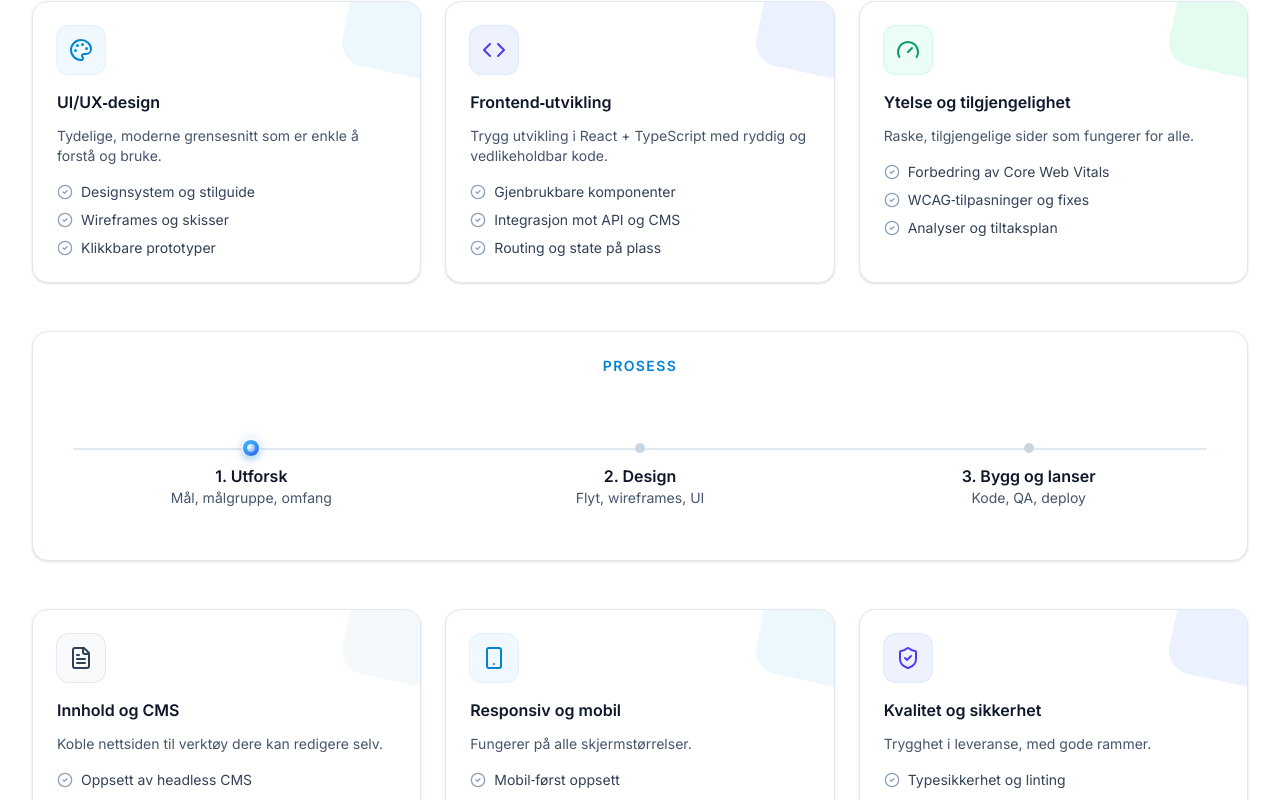
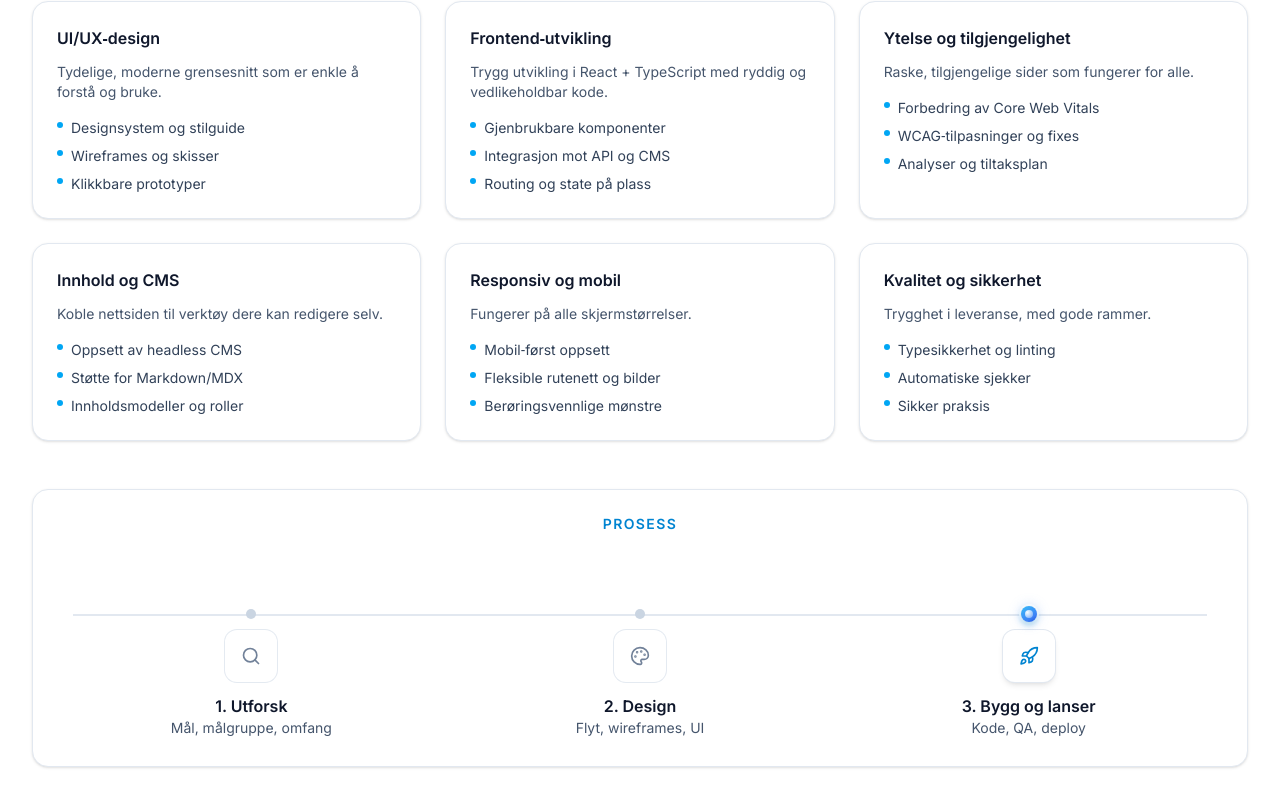
Before and after one commit to robfil50219/codeforge-site, a React (Vite) app: page / in a window 1280 px wide. Shown: the part 920-1720 px from the top of the page. Built offline with nearby package versions, Linux system fonts and the light colour scheme.

Commit message:
Refactor Services component: streamline service rendering, enhance process details, and improve accessibility features

```diff
--- a/src/components/Services.tsx
+++ b/src/components/Services.tsx
@@ -1,75 +1,50 @@
 // src/components/Services.tsx
-import { useEffect, useRef, useState } from "react";
+import React, { useEffect, useMemo, useRef, useState } from "react";
 import { useTranslation } from "react-i18next";
-import {
-  Palette,
-  Code,
-  Gauge,
-  FileText,
-  Smartphone,
-  ShieldCheck,
-  CheckCircle2,
-} from "lucide-react";
-import type { LucideIcon } from "lucide-react";
+import { Search, Palette, Rocket } from "lucide-react";
 
 type Service = {
   title: string;
   blurb: string;
   points: string[];
-  Icon: LucideIcon;
-  tone?: "sky" | "indigo" | "emerald" | "slate";
 };
 
 export default function Services() {
   const { t } = useTranslation();
 
-  // Primary services with icons
   const primary: Service[] = [
     {
       title: t("services.primary.uiux.title"),
       blurb: t("services.primary.uiux.blurb"),
       points: t("services.primary.uiux.points", { returnObjects: true }) as string[],
-      Icon: Palette,
-      tone: "sky",
     },
     {
       title: t("services.primary.frontend.title"),
       blurb: t("services.primary.frontend.blurb"),
       points: t("services.primary.frontend.points", { returnObjects: true }) as string[],
-      Icon: Code,
-      tone: "indigo",
     },
     {
       title: t("services.primary.perf.title"),
       blurb: t("services.primary.perf.blurb"),
       points: t("services.primary.perf.points", { returnObjects: true }) as string[],
-      Icon: Gauge,
-      tone: "emerald",
     },
   ];
 
-  // Extra services with icons
   const extras: Service[] = [
     {
       title: t("services.extras.cms.title"),
       blurb: t("services.extras.cms.blurb"),
       points: t("services.extras.cms.points", { returnObjects: true }) as string[],
-      Icon: FileText,
-      tone: "slate",
     },
     {
       title: t("services.extras.responsive.title"),
       blurb: t("services.extras.responsive.blurb"),
       points: t("services.extras.responsive.points", { returnObjects: true }) as string[],
-      Icon: Smartphone,
-      tone: "sky",
     },
     {
       title: t("services.extras.quality.title"),
       blurb: t("services.extras.quality.blurb"),
       points: t("services.extras.quality.points", { returnObjects: true }) as string[],
-      Icon: ShieldCheck,
-      tone: "indigo",
     },
   ];
 
@@ -77,69 +52,97 @@ export default function Services() {
     returnObjects: true,
   }) as { step: string; text: string }[];
 
-  // -------- Animated process dot --------
+  // --- Animated process strip state ---
   const trackRef = useRef<HTMLDivElement | null>(null);
-  const stepRefs = useRef<(HTMLDivElement | null)[]>([]);
+  const stepRefs = useMemo(
+    () => Array.from({ length: steps.length }, () => React.createRef<HTMLDivElement>()),
+    [steps.length]
+  );
+
   const [dotLeft, setDotLeft] = useState<number>(0);
+  const [activeIdx, setActiveIdx] = useState(0);
+  const [inView, setInView] = useState(false);
+  const [pause, setPause] = useState(false);
 
-  useEffect(() => {
-    positionDotAtIndex(0);
-    const onResize = () => positionDotAtIndex(0);
-    window.addEventListener("resize", onResize);
-    return () => window.removeEventListener("resize", onResize);
-    // We intentionally want a single run + resize binding
-  }, []);
+  // NEW: which step's dropdown is open (desktop & mobile share this)
+  const [openIdx, setOpenIdx] = useState<number | null>(null);
 
-  function positionDotAtIndex(idx: number) {
+  const prefersReducedMotion =
+    typeof window !== "undefined" &&
+    window.matchMedia &&
+    window.matchMedia("(prefers-reduced-motion: reduce)").matches;
+
+  const positionDotAtIndex = (idx: number) => {
     const track = trackRef.current;
-    const stepEl = stepRefs.current[idx];
+    const stepEl = stepRefs[idx]?.current as HTMLDivElement | null;
     if (!track || !stepEl) return;
     const trackRect = track.getBoundingClientRect();
     const stepRect = stepEl.getBoundingClientRect();
     const centerX = stepRect.left + stepRect.width / 2;
     setDotLeft(centerX - trackRect.left);
-  }
+  };
 
-  // Icon tone styles
-  const toneStyle = (tone: Service["tone"]) => {
-    switch (tone) {
-      case "sky":
-        return {
-          ring: "ring-sky-100",
-          bg: "bg-sky-50",
-          icon: "text-sky-600",
-          glow: "bg-sky-100/60",
+  // initial position + on resize
+  useEffect(() => {
+    positionDotAtIndex(0);
+    const onResize = () => positionDotAtIndex(activeIdx);
+    window.addEventListener("resize", onResize);
+    return () => window.removeEventListener("resize", onResize);
+    // eslint-disable-next-line react-hooks/exhaustive-deps
+  }, []);
+
+  // observe visibility to only auto-animate when on screen
+  useEffect(() => {
+    if (!trackRef.current) return;
+    const observer = new IntersectionObserver(
+      ([entry]) => setInView(entry.isIntersecting),
+      { rootMargin: "-20% 0px -20% 0px", threshold: 0.2 }
+    );
+    observer.observe(trackRef.current);
+    return () => observer.disconnect();
+  }, []);
+
+  // auto-advance the active index (skip if reduced motion or paused or not in view)
+  useEffect(() => {
+    if (prefersReducedMotion || pause || !inView) return;
+    const id = window.setInterval(() => {
+      setActiveIdx((idx) => {
+        const next = (idx + 1) % steps.length;
+        positionDotAtIndex(next);
+        return next;
+      });
+    }, 2600);
+    return () => window.clearInterval(id);
+    // eslint-disable-next-line react-hooks/exhaustive-deps
+  }, [pause, inView, prefersReducedMotion, steps.length]);
+
+  // re-center dot on activeIdx
+  useEffect(() => {
+    positionDotAtIndex(activeIdx);
+    // eslint-disable-next-line react-hooks/exhaustive-deps
+  }, [activeIdx]);
+
+  // icons per step (index-based, stays consistent with 3-step flow)
+  const stepIcons = [Search, Palette, Rocket];
+
+  // Try to pull longer detail text from i18n; fallback to the short text
+  const detailFor = (idx: number) => {
+    const key = `services.process.details.${idx}`;
+    const maybe = t(key, { defaultValue: "" }) as string;
+    return maybe && maybe.trim().length > 0 ? maybe : steps[idx]?.text;
   };
-      case "indigo":
-        return {
-          ring: "ring-indigo-100",
-          bg: "bg-indigo-50",
-          icon: "text-indigo-600",
-          glow: "bg-indigo-100/60",
-        };
-      case "emerald":
-        return {
-          ring: "ring-emerald-100",
-          bg: "bg-emerald-50",
-          icon: "text-emerald-600",
-          glow: "bg-emerald-100/60",
-        };
-      default:
-        return {
-          ring: "ring-slate-200",
-          bg: "bg-slate-50",
-          icon: "text-slate-700",
-          glow: "bg-slate-100/60",
-        };
-    }
+
+  // Utility: toggle open panel
+  const togglePanel = (idx: number) => {
+    setOpenIdx((curr) => (curr === idx ? null : idx));
   };
 
   return (
-    <section id="services" className="scroll-mt-24 bg-white" aria-labelledby="services-heading">
+    <section id="services" className="scroll-mt-24 bg-white">
       <div className="mx-auto max-w-7xl px-4 sm:px-6 lg:px-8 py-16 sm:py-24">
         {/* Heading */}
         <div className="mx-auto max-w-2xl text-center">
-          <h2 id="services-heading" className="text-3xl font-bold tracking-tight text-slate-900">
+          <h2 className="text-3xl font-bold tracking-tight text-slate-900">
             {t("services.heading")}
           </h2>
           <p className="mt-3 text-slate-600">{t("services.sub")}</p>
@@ -147,38 +150,44 @@ export default function Services() {
 
         {/* Primary services */}
         <div className="mt-10 grid gap-6 sm:grid-cols-2 lg:grid-cols-3">
-          {primary.map(({ title, blurb, points, Icon, tone }) => {
-            const toneCls = toneStyle(tone);
-            return (
+          {primary.map((s) => (
             <article
-                key={title}
-                className="group relative overflow-hidden rounded-2xl border border-slate-200 bg-white p-6 shadow-sm transition hover:shadow-lg"
+              key={s.title}
+              className="group rounded-2xl border border-slate-200 bg-white p-6 shadow-sm transition hover:shadow-lg"
             >
-                {/* Decorative corner glow */}
-                <div
-                  aria-hidden="true"
-                  className={`pointer-events-none absolute -right-10 -top-10 h-28 w-28 rotate-12 rounded-3xl ${toneCls.glow} transition duration-300 group-hover:scale-125`}
-                />
-                <div className="relative">
-                  <span
-                    className={`mb-4 inline-flex h-12 w-12 items-center justify-center rounded-xl ${toneCls.bg} ring-1 ${toneCls.ring}`}
-                  >
-                    <Icon className={`h-6 w-6 ${toneCls.icon}`} />
-                  </span>
-                  <h3 className="text-base font-semibold text-slate-900">{title}</h3>
-                  <p className="mt-3 text-sm text-slate-600">{blurb}</p>
+              <h3 className="text-base font-semibold text-slate-900">{s.title}</h3>
+              <p className="mt-3 text-sm text-slate-600">{s.blurb}</p>
               <ul className="mt-4 space-y-2 text-sm text-slate-700">
-                    {points.map((p) => (
+                {s.points.map((p) => (
                   <li key={p} className="flex items-start gap-2">
-                        <CheckCircle2 className="mt-0.5 h-4 w-4 text-slate-400" />
-                        <span>{p}</span>
+                    <span className="mt-1 inline-block h-1.5 w-1.5 rounded-full bg-sky-500" />
+                    {p}
                   </li>
                 ))}
               </ul>
+            </article>
+          ))}
         </div>
+
+        {/* Extras */}
+        <div className="mt-6 grid gap-6 sm:grid-cols-2 lg:grid-cols-3">
+          {extras.map((s) => (
+            <article
+              key={s.title}
+              className="group rounded-2xl border border-slate-200 bg-white p-6 shadow-sm transition hover:shadow-lg"
+            >
+              <h3 className="text-base font-semibold text-slate-900">{s.title}</h3>
+              <p className="mt-3 text-sm text-slate-600">{s.blurb}</p>
+              <ul className="mt-4 space-y-2 text-sm text-slate-700">
+                {s.points.map((p) => (
+                  <li key={p} className="flex items-start gap-2">
+                    <span className="mt-1 inline-block h-1.5 w-1.5 rounded-full bg-sky-500" />
+                    {p}
+                  </li>
+                ))}
+              </ul>
             </article>
-            );
-          })}
+          ))}
         </div>
 
         {/* Process strip */}
@@ -187,47 +196,85 @@ export default function Services() {
             {t("services.process.title")}
           </p>
 
-          {/* Desktop process line */}
+          {/* Desktop timeline */}
           <div
             ref={trackRef}
-            className="relative mt-12 hidden h-28 sm:flex items-start"
+            className="relative mt-12 hidden h-36 sm:flex items-start"
+            onMouseEnter={() => setPause(true)}
+            onMouseLeave={() => setPause(false)}
           >
-            {/* Baseline line above labels */}
-            <div className="absolute left-4 right-4 top-6 h-0.5 bg-slate-200" />
+            {/* Base line */}
+            <div className="absolute left-4 right-4 top-8 h-0.5 bg-slate-200" />
 
-            {/* Steps with static anchor dots and labels */}
+            {/* Steps */}
             <div className="grid w-full grid-cols-3">
-              {steps.map((x, idx) => (
+              {steps.map((x, idx) => {
+                const Icon = stepIcons[idx % stepIcons.length];
+                const isActive = idx === activeIdx;
+                const isOpen = openIdx === idx;
+
+                return (
                   <div
                     key={x.step}
-                  ref={(el) => { stepRefs.current[idx] = el; }}
+                    ref={(el) => {
+                      stepRefs[idx].current = el as HTMLDivElement;
+                    }}
                     className="relative flex flex-col items-center"
-                  onMouseEnter={() => positionDotAtIndex(idx)}
-                  onFocus={() => positionDotAtIndex(idx)}
-                  tabIndex={0}
+                    onMouseEnter={() => {
+                      setActiveIdx(idx);
+                      positionDotAtIndex(idx);
+                    }}
+                    onFocus={() => {
+                      setActiveIdx(idx);
+                      positionDotAtIndex(idx);
+                    }}
+                    tabIndex={-1}
                     aria-label={x.step}
                   >
-                  {/* Static grey dot centered on the line */}
+                    {/* Anchor dot (grey) */}
                     <div className="relative h-0">
-                    <div className="absolute left-1/2 top-6 h-2.5 w-2.5 -translate-x-1/2 -translate-y-1/2 rounded-full bg-slate-300 z-0" />
+                      <div className="absolute left-1/2 top-8 h-2.5 w-2.5 -translate-x-1/2 -translate-y-1/2 rounded-full bg-slate-300" />
                     </div>
-                  {/* Labels under the line */}
-                  <div className="mt-10 text-center">
+
+                    {/* Icon button (toggles dropdown) */}
+                    <button
+                      type="button"
+                      onClick={() => togglePanel(idx)}
+                      aria-expanded={isOpen}
+                      aria-controls={`process-panel-${idx}`}
+                      className={`mt-12 grid place-items-center rounded-xl ring-1 ring-slate-200 bg-white transition focus:outline-none focus-visible:ring-2 focus-visible:ring-sky-400
+                        ${isActive ? "shadow-md" : "opacity-90"}`}
+                      style={{ width: 52, height: 52 }}
+                    >
+                      <Icon
+                        className={`h-5 w-5 transition ${
+                          isActive ? "text-sky-600" : "text-slate-500"
+                        }`}
+                      />
+                    </button>
+
+                    {/* Labels */}
+                    <div className="mt-3 text-center">
                       <div className="font-semibold text-slate-900">{x.step}</div>
                       <div className="text-sm text-slate-600">{x.text}</div>
                     </div>
                   </div>
-              ))}
+                );
+              })}
             </div>
 
-            {/* Moving highlight dot */}
+            {/* Moving blue dot */}
             <div
-              className="pointer-events-none absolute top-6 -translate-x-1/2 -translate-y-1/2 z-10"
+              className="pointer-events-none absolute top-8 -translate-x-1/2 -translate-y-1/2 z-10"
               style={{
                 left: dotLeft,
-                transition: "left 280ms cubic-bezier(0.22, 1, 0.36, 1)",
+                transition: prefersReducedMotion
+                  ? undefined
+                  : "left 280ms cubic-bezier(0.22, 1, 0.36, 1)",
               }}
+              aria-hidden="true"
             >
+              {/* Glow */}
               <div
                 className="h-8 w-8 rounded-full"
                 style={{
@@ -236,6 +283,7 @@ export default function Services() {
                   filter: "blur(4px)",
                 }}
               />
+              {/* Dot */}
               <div
                 className="absolute left-1/2 top-1/2 h-4 w-4 -translate-x-1/2 -translate-y-1/2 rounded-full shadow-md ring-1 ring-white"
                 style={{
@@ -245,6 +293,7 @@ export default function Services() {
                     "0 3px 6px rgba(2,132,199,0.35), 0 0 0 2px rgba(255,255,255,0.85)",
                 }}
               />
+              {/* Inner sparkle */}
               <div
                 className="absolute left-1/2 top-1/2 h-2 w-2 -translate-x-1/2 -translate-y-1/2 rounded-full"
                 style={{
@@ -255,54 +304,65 @@ export default function Services() {
             </div>
           </div>
 
-          {/* Mobile process (vertical) */}
+          {/* Desktop: dropdown panel (shared area under the strip) */}
+          <div
+            className={`mt-4 overflow-hidden transition-[max-height,opacity] duration-300 ${
+              openIdx === null ? "max-h-0 opacity-0" : "max-h-72 opacity-100"
+            }`}
+            aria-live="polite"
+          >
+            {openIdx !== null && (
+              <div
+                id={`process-panel-${openIdx}`}
+                className="rounded-xl border border-slate-200 bg-slate-50 p-4 text-sm text-slate-700"
+              >
+                <div className="font-semibold text-slate-900 mb-1">
+                  {steps[openIdx].step}
+                </div>
+                <p>{detailFor(openIdx)}</p>
+              </div>
+            )}
+          </div>
+
+          {/* Mobile list (icon also toggles inline panel) */}
           <ol className="sm:hidden mt-6 space-y-6">
-            {steps.map((x, idx) => (
-              <li key={x.step} className="relative pl-8">
-                <span className="absolute left-0 top-1.5 h-3 w-3 rounded-full bg-sky-500" />
-                {idx < steps.length - 1 && (
-                  <span className="absolute left-1.5 top-5 bottom-[-12px] w-0.5 bg-slate-200" />
-                )}
+            {steps.map((x, idx) => {
+              const Icon = stepIcons[idx % stepIcons.length];
+              const isOpen = openIdx === idx;
+              return (
+                <li key={x.step} className="relative">
+                  <div className="pl-10">
+                    <button
+                      type="button"
+                      onClick={() => togglePanel(idx)}
+                      aria-expanded={isOpen}
+                      aria-controls={`m-process-panel-${idx}`}
+                      className="absolute left-0 top-0 inline-grid h-7 w-7 place-items-center rounded-full bg-sky-50 ring-1 ring-sky-100 text-sky-600 focus:outline-none focus-visible:ring-2 focus-visible:ring-sky-400"
+                    >
+                      <Icon className="h-4 w-4" />
+                    </button>
+
                     <div className="font-semibold text-slate-900">{x.step}</div>
                     <div className="text-sm text-slate-600">{x.text}</div>
-              </li>
-            ))}
-          </ol>
                   </div>
 
-        {/* Extras */}
-        <div className="mt-12 grid gap-6 sm:grid-cols-2 lg:grid-cols-3">
-          {extras.map(({ title, blurb, points, Icon, tone }) => {
-            const toneCls = toneStyle(tone);
-            return (
-              <article
-                key={title}
-                className="group relative overflow-hidden rounded-2xl border border-slate-200 bg-white p-6 shadow-sm transition hover:shadow-lg"
+                  {/* connector line */}
+                  {idx < steps.length - 1 && (
+                    <span className="absolute left-3.5 top-8 bottom-[-12px] w-0.5 bg-slate-200" />
+                  )}
+
+                  <div
+                    id={`m-process-panel-${idx}`}
+                    className={`ml-10 mt-3 overflow-hidden rounded-lg border border-slate-200 bg-slate-50 px-3 py-2 text-sm text-slate-700 transition-[max-height,opacity] duration-300 ${
+                      isOpen ? "max-h-64 opacity-100" : "max-h-0 opacity-0"
+                    }`}
                   >
-                <div
-                  aria-hidden="true"
-                  className={`pointer-events-none absolute -right-10 -top-10 h-28 w-28 rotate-12 rounded-3xl ${toneCls.glow} transition duration-300 group-hover:scale-125`}
-                />
-                <div className="relative">
-                  <span
-                    className={`mb-4 inline-flex h-12 w-12 items-center justify-center rounded-xl ${toneCls.bg} ring-1 ${toneCls.ring}`}
-                  >
-                    <Icon className={`h-6 w-6 ${toneCls.icon}`} />
-                  </span>
-                  <h3 className="text-base font-semibold text-slate-900">{title}</h3>
-                  <p className="mt-3 text-sm text-slate-600">{blurb}</p>
-                  <ul className="mt-4 space-y-2 text-sm text-slate-700">
-                    {points.map((p) => (
-                      <li key={p} className="flex items-start gap-2">
-                        <CheckCircle2 className="mt-0.5 h-4 w-4 text-slate-400" />
-                        <span>{p}</span>
+                    <p>{detailFor(idx)}</p>
+                  </div>
                 </li>
-                    ))}
-                  </ul>
-                </div>
-              </article>
               );
             })}
+          </ol>
         </div>
       </div>
     </section>
--- a/src/i18n.ts
+++ b/src/i18n.ts
@@ -110,6 +110,11 @@ const resources = {
       { step: "2. Design", text: "Flows, wireframes, UI" },
       { step: "3. Build & Launch", text: "Code, QA, deploy" },
     ],
+    details: {
+      0: "We run a short workshop and audit to clarify goals, map users, and set success metrics.",
+      1: "We design key user flows, build wireframes, then deliver a polished UI with states and responsive specs.",
+      2: "We implement, test, and optimize for performance and accessibility, then ship with a smooth handover.",
+    },
   },
 },
 
```
Lines whose indentation alone changed are shown as unchanged.
